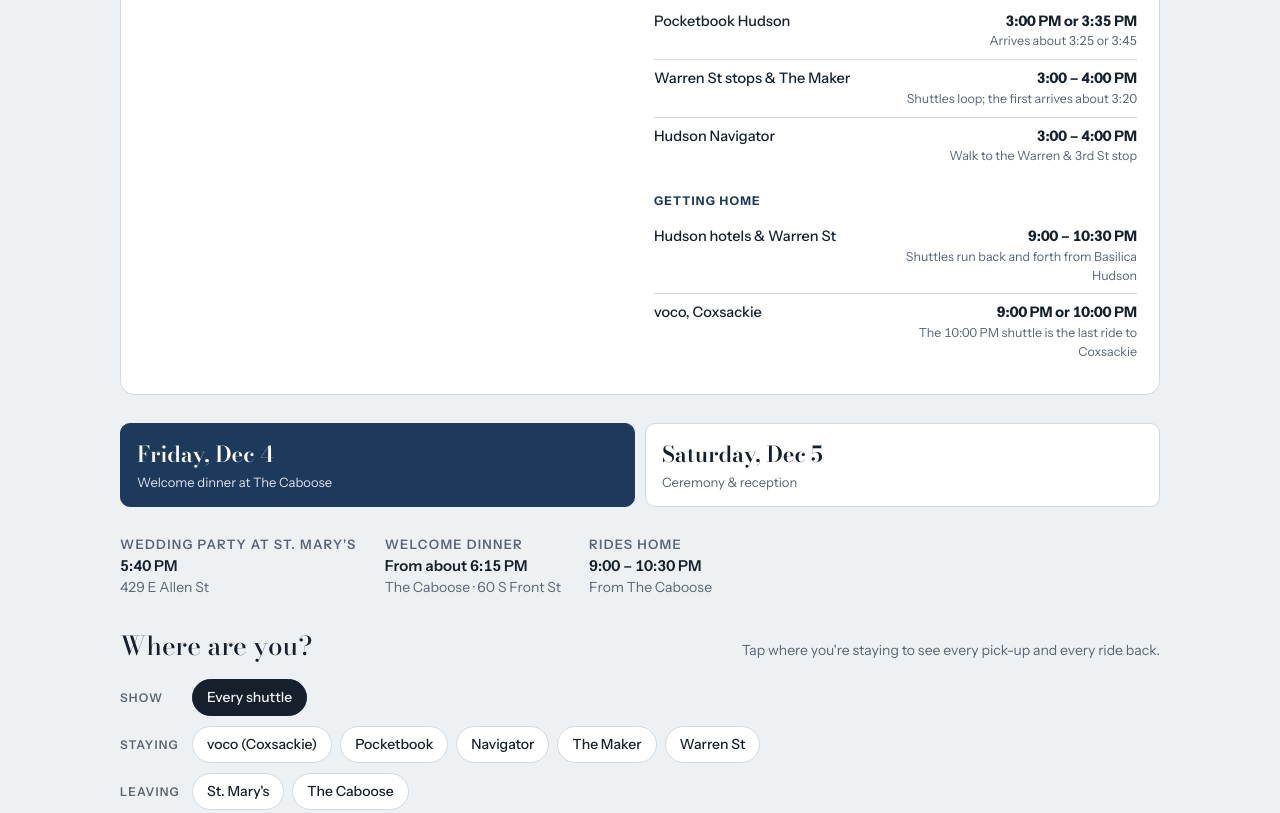
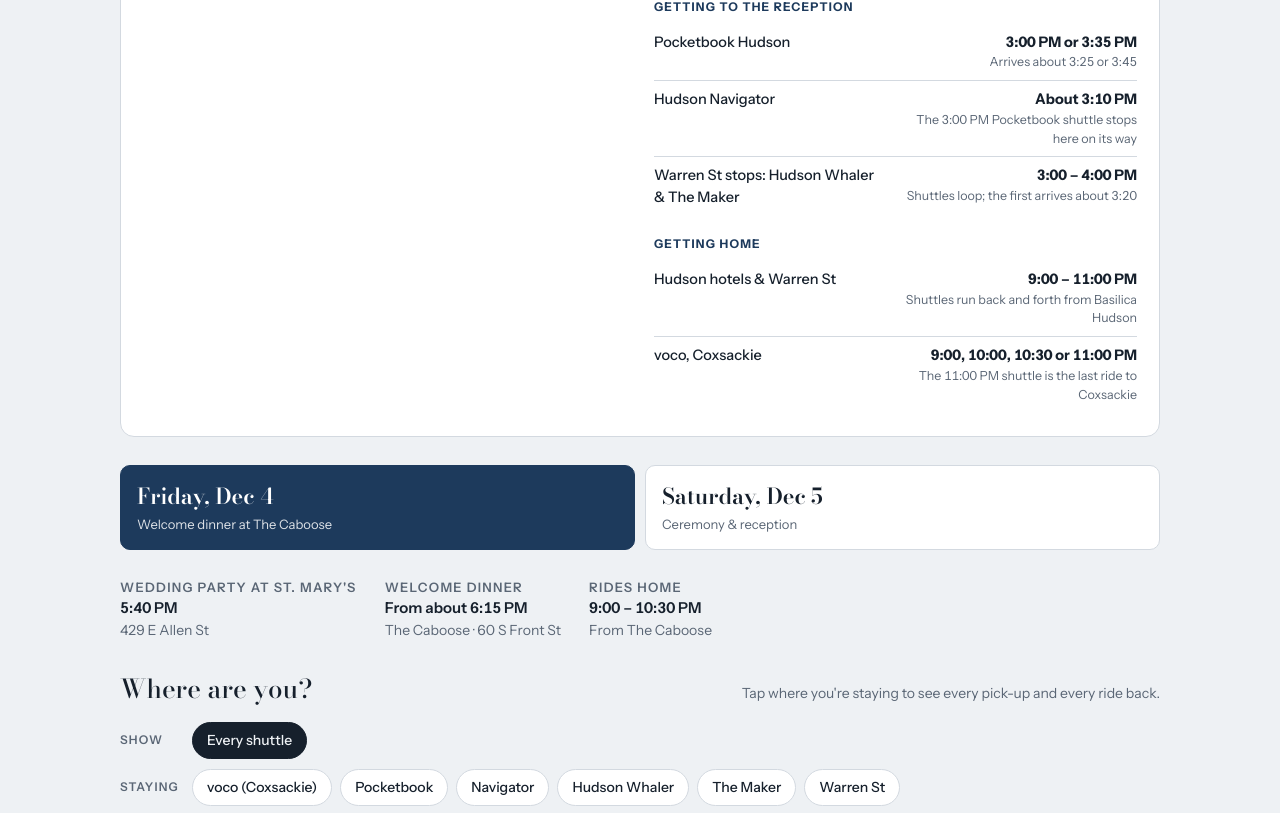
Before and after one commit to jgiancristofaro/wedding-shuttles, a plain HTML site: page index.html in a window 1280 px wide. Shown: the part 991-1804 px from the top of the page. Drawn offline with nearby package versions, Linux system fonts and the light colour scheme.

Commit message:
Update Saturday routes, Warren St stops and after-party timing
- Swap the Saturday routes of Shuttles 1 and 3; the 3:00 PM Pocketbook
  run now stops at Hudson Navigator, the 3:35 PM run goes direct.
- Replace the four Warren St corner stops with two stops, outside the
  Hudson Whaler and The Maker, and add the Whaler as a place.
- Hudson loops run until 11:00 PM; add 10:30 and 11:00 PM departures
  to voco.
- Move Pocketbook on the map to Washington St off North 6th St.
- Update the guest FAQ and its markdown copy to match.

Co-Authored-By: Claude Opus 5.5 <noreply@anthropic.com>
Claude-Session: https://claude.ai/code/session_01DzENUefjzS4BnyDqJhGfTv

```diff
--- a/index.html
+++ b/index.html
@@ -362,7 +362,7 @@ footer { color: var(--muted); font-size: 13px; border-top: 1px solid var(--line)
   <section class="faq" aria-labelledby="h-faq">
     <h2 id="h-faq">How do the shuttles work?</h2>
     <p class="faq-intro">Free shuttles run between the hotels and every event on Friday and Saturday, so nobody needs to drive. Find where you're staying below and be at the pick-up spot about 5 minutes early.</p>
-    <p class="faq-callout"><b>Staying on or near Warren Street?</b> This includes The Maker Hotel, Airbnbs and other places in town. Shuttles stop at the corners of Warren St and 7th, 5th, 3rd and 1st Streets, in that order. The Maker is at the 3rd St stop.</p>
+    <p class="faq-callout"><b>Staying on or near Warren Street?</b> This includes The Maker, the Hudson Whaler, Airbnbs and other places in town. Shuttles stop on Warren St right outside the Hudson Whaler (542 Warren St) and The Maker (302 Warren St). If you're staying elsewhere in town, walk to whichever is closer.</p>
 
     <div class="faq-days">
       <article class="faq-day">
@@ -374,7 +374,7 @@ footer { color: var(--muted); font-size: 13px; border-top: 1px solid var(--line)
         <ul class="faq-list">
           <li><span>voco James Newbury Hotel, Coxsackie</span><b>Board 5:30 PM<small>Departs 5:45, arrives about 6:15</small></b></li>
           <li><span>Pocketbook Hudson</span><b>6:00 PM</b></li>
-          <li><span>Warren St stops &amp; The Maker</span><b>6:10 PM<small>Second pick-up at 6:35 PM</small></b></li>
+          <li><span>Warren St stops: Hudson Whaler &amp; The Maker</span><b>6:10 PM<small>Second pick-up at 6:35 PM</small></b></li>
           <li><span>Hudson Navigator</span><b>6:20 PM</b></li>
         </ul>
         <h4>Getting home</h4>
@@ -395,7 +395,7 @@ footer { color: var(--muted); font-size: 13px; border-top: 1px solid var(--line)
           <li><span>voco James Newbury Hotel, Coxsackie</span><b>Board 11:20 AM<small>Departs 11:30, arrives about 12:00</small></b></li>
           <li><span>Pocketbook Hudson</span><b>11:40 AM or 12:10 PM</b></li>
           <li><span>Hudson Navigator</span><b>11:55 AM</b></li>
-          <li><span>Warren St stops &amp; The Maker</span><b>From 11:40 AM<small>Shuttles loop until the ceremony. Board by 12:15 PM.</small></b></li>
+          <li><span>Warren St stops: Hudson Whaler &amp; The Maker</span><b>From 11:40 AM<small>Shuttles loop until the ceremony. Board by 12:15 PM.</small></b></li>
         </ul>
         <h4>After the ceremony</h4>
         <ul class="faq-list">
@@ -405,13 +405,13 @@ footer { color: var(--muted); font-size: 13px; border-top: 1px solid var(--line)
         <h4>Getting to the reception</h4>
         <ul class="faq-list">
           <li><span>Pocketbook Hudson</span><b>3:00 PM or 3:35 PM<small>Arrives about 3:25 or 3:45</small></b></li>
-          <li><span>Warren St stops &amp; The Maker</span><b>3:00 – 4:00 PM<small>Shuttles loop; the first arrives about 3:20</small></b></li>
-          <li><span>Hudson Navigator</span><b>3:00 – 4:00 PM<small>Walk to the Warren &amp; 3rd St stop</small></b></li>
+          <li><span>Hudson Navigator</span><b>About 3:10 PM<small>The 3:00 PM Pocketbook shuttle stops here on its way</small></b></li>
+          <li><span>Warren St stops: Hudson Whaler &amp; The Maker</span><b>3:00 – 4:00 PM<small>Shuttles loop; the first arrives about 3:20</small></b></li>
         </ul>
         <h4>Getting home</h4>
         <ul class="faq-list">
-          <li><span>Hudson hotels &amp; Warren St</span><b>9:00 – 10:30 PM<small>Shuttles run back and forth from Basilica Hudson</small></b></li>
-          <li><span>voco, Coxsackie</span><b>9:00 PM or 10:00 PM<small>The 10:00 PM shuttle is the last ride to Coxsackie</small></b></li>
+          <li><span>Hudson hotels &amp; Warren St</span><b>9:00 – 11:00 PM<small>Shuttles run back and forth from Basilica Hudson</small></b></li>
+          <li><span>voco, Coxsackie</span><b>9:00, 10:00, 10:30 or 11:00 PM<small>The 11:00 PM shuttle is the last ride to Coxsackie</small></b></li>
         </ul>
       </article>
     </div>
@@ -520,7 +520,7 @@ footer { color: var(--muted); font-size: 13px; border-top: 1px solid var(--line)
 
   <footer>
     <span>Shuttles operated by Coxsackie Transport. Schedule version of October 20, 2026.</span>
-    <span>Warren St stops are at the corners of 7th, 5th, 3rd and 1st Streets, in that order. The Maker Hotel is steps from the 3rd St stop.</span>
+    <span>Warren St stops are outside the Hudson Whaler (542 Warren St) and The Maker (302 Warren St).</span>
   </footer>
 </div>
 
@@ -530,15 +530,16 @@ footer { color: var(--muted); font-size: 13px; border-top: 1px solid var(--line)
     voco:       { name: "voco James Newbury Hotel", short: "voco (Coxsackie)", addr: "60 S River St, Coxsackie", kind: "stay", note: "About 30 minutes from Hudson." },
     pocketbook: { name: "Pocketbook Hudson", short: "Pocketbook", addr: "549 Washington St, Hudson", kind: "stay" },
     navigator:  { name: "Hudson Navigator", short: "Navigator", addr: "251 Allen St, Hudson", kind: "stay" },
-    maker:      { name: "The Maker Hotel", short: "The Maker", addr: "302 Warren St, Hudson", kind: "stay", near: "warren", nearNote: "Guests use the Warren St & 3rd stop, steps away." },
-    warren:     { name: "Warren St corners", short: "Warren St", addr: "Warren St at 7th, 5th, 3rd & 1st St, Hudson", kind: "stay", note: "For Airbnbs and other stays in town. The shuttle stops at each corner in order: 7th, 5th, 3rd, then 1st." },
+    maker:      { name: "The Maker Hotel", short: "The Maker", addr: "302 Warren St, Hudson", kind: "stay", near: "warren", nearNote: "The Warren St shuttle stops right outside." },
+    whaler:     { name: "Hudson Whaler", short: "Hudson Whaler", addr: "542 Warren St, Hudson", kind: "stay", near: "warren", nearNote: "The Warren St shuttle stops right outside." },
+    warren:     { name: "Warren St stops", short: "Warren St", addr: "Outside the Hudson Whaler (542 Warren St) and The Maker (302 Warren St)", kind: "stay", note: "For Airbnbs and other stays in town. Walk to whichever stop is closer." },
     stmarys:    { name: "St. Mary's Church", short: "St. Mary's", addr: "429 E Allen St, Hudson", kind: "venue" },
     caboose:    { name: "The Caboose", short: "The Caboose", addr: "60 S Front St, Hudson", kind: "venue" },
     basilica:   { name: "Basilica Hudson", short: "Basilica", addr: "110 S Front St, Hudson", kind: "venue", note: "Shuttles drop off on the north side of the building." },
     hudson:     { name: "Hudson accommodations", short: "Hudson stays" },
     tbd:        { name: "Location TBD", short: "TBD" }
   };
-  var HUDSON_STAYS = ["pocketbook", "navigator", "maker", "warren"];
+  var HUDSON_STAYS = ["pocketbook", "navigator", "maker", "whaler", "warren"];
 
   var VEH = {
     s1:  { label: "Shuttle 1", mark: "1", seats: 24, type: "24-passenger coach", color: "var(--s1)" },
@@ -579,11 +580,11 @@ footer { color: var(--muted); font-size: 13px; border-top: 1px solid var(--line)
     },
     saturday: {
       label: "Saturday, December 5",
-      range: [11 * 60, 23 * 60],
+      range: [11 * 60, 24 * 60],
       events: [
         { title: "Ceremony", when: "12:30 PM", where: "St. Mary's Church · 429 E Allen St" },
         { title: "To the reception", when: "2:00 – 4:00 PM", where: "Basilica Hudson · 110 S Front St" },
-        { title: "Rides home", when: "9:00 – 10:30 PM", where: "From Basilica Hudson" }
+        { title: "Rides home", when: "9:00 – 11:00 PM", where: "From Basilica Hudson" }
       ],
       marker: { at: "12:30", label: "Ceremony" },
       vehicles: ["car", "s1", "s2", "s3"],
@@ -595,15 +596,12 @@ footer { color: var(--muted); font-size: 13px; border-top: 1px solid var(--line)
         { v: "car", kind: "hold", start: "14:45", end: "15:00", at: "maker", note: "Photos" },
         { v: "car", kind: "ride", who: "Bride & groom", from: [["maker", "15:00"]], to: [["basilica"]], end: "15:15" },
 
-        { v: "s1", kind: "ride", from: [["voco", "11:20", "11:30"]], to: [["stmarys", "12:00"]], note: "Boards at 11:20, departs 11:30 AM." },
-        { v: "s1", kind: "ride", from: [["pocketbook", "12:10"]], to: [["stmarys", "12:20"]] },
-        { v: "s1", kind: "hold", start: "12:20", end: "14:00", at: "stmarys", note: "Waits through the ceremony" },
-        { v: "s1", kind: "ride", from: [["stmarys", "14:00"]], to: [["basilica", "14:15"]], note: "Drops on the north side. Guests wait at the Basilica for cocktail hour." },
-        { v: "s1", kind: "ride", from: [["pocketbook", "15:00"]], to: [["basilica", "15:25"]] },
-        { v: "s1", kind: "ride", from: [["pocketbook", "15:35"]], to: [["basilica", "15:45"]] },
-        { v: "s1", kind: "hold", start: "15:45", end: "21:00", note: "Off until the evening" },
-        { v: "s1", kind: "ride", from: [["basilica", "21:00"]], to: [["voco", "21:30"]], note: "First ride back to Coxsackie." },
-        { v: "s1", kind: "ride", from: [["basilica", "22:00"]], to: [["voco", "22:30"]], note: "Last ride back to Coxsackie." },
+        { v: "s1", kind: "loop", from: [["warren", "11:40"]], to: [["stmarys"]], end: "12:30", note: "Loops until the ceremony begins at 12:30 PM." },
+        { v: "s1", kind: "hold", start: "12:30", end: "14:00", at: "stmarys", note: "Waits through the ceremony" },
+        { v: "s1", kind: "loop", from: [["stmarys", "14:00"]], to: [["warren"]], end: "15:00", note: "2–3 runs back to the Warren St stops." },
+        { v: "s1", kind: "loop", from: [["warren", "15:00"]], to: [["basilica", "15:20"]], end: "16:00", note: "First drop-off 3:20 PM, then loops until 4:00 PM." },
+        { v: "s1", kind: "hold", start: "16:00", end: "21:00", note: "Off until the evening" },
+        { v: "s1", kind: "loop", from: [["basilica", "21:00"]], to: [["hudson"]], end: "23:00", note: "Runs back and forth to Hudson stays until 11:00 PM." },
 
         { v: "s2", kind: "ride", from: [["pocketbook", "11:40", "11:45"], ["navigator", "11:55"]], to: [["stmarys", "12:05"]], note: "Departs the Pocketbook at 11:45 AM." },
         { v: "s2", kind: "ride", from: [["warren", "12:15"]], to: [["stmarys", "12:25"]] },
@@ -612,14 +610,19 @@ footer { color: var(--muted); font-size: 13px; border-top: 1px solid var(--line)
         { v: "s2", kind: "ride", from: [["stmarys", "14:20"]], to: [["hudson"]], end: "14:40", note: "Second run back to Hudson stays." },
         { v: "s2", kind: "loop", from: [["warren", "15:00"]], to: [["basilica", "15:20"]], end: "16:00", note: "First drop-off 3:20 PM, then loops until 4:00 PM." },
         { v: "s2", kind: "hold", start: "16:00", end: "21:00", note: "Off until the evening" },
-        { v: "s2", kind: "loop", from: [["basilica", "21:00"]], to: [["hudson"]], end: "22:30", note: "Runs back and forth to Hudson stays until 10:30 PM." },
-
-        { v: "s3", kind: "loop", from: [["warren", "11:40"]], to: [["stmarys"]], end: "12:30", note: "Loops until the ceremony begins at 12:30 PM." },
-        { v: "s3", kind: "hold", start: "12:30", end: "14:00", at: "stmarys", note: "Waits through the ceremony" },
-        { v: "s3", kind: "loop", from: [["stmarys", "14:00"]], to: [["warren"]], end: "15:00", note: "2–3 runs back to the Warren St corners." },
-        { v: "s3", kind: "loop", from: [["warren", "15:00"]], to: [["basilica", "15:20"]], end: "16:00", note: "First drop-off 3:20 PM, then loops until 4:00 PM." },
-        { v: "s3", kind: "hold", start: "16:00", end: "21:00", note: "Off until the evening" },
-        { v: "s3", kind: "loop", from: [["basilica", "21:00"]], to: [["hudson"]], end: "22:30", note: "Runs back and forth to Hudson stays until 10:30 PM." }
+        { v: "s2", kind: "loop", from: [["basilica", "21:00"]], to: [["hudson"]], end: "23:00", note: "Runs back and forth to Hudson stays until 11:00 PM." },
+
+        { v: "s3", kind: "ride", from: [["voco", "11:20", "11:30"]], to: [["stmarys", "12:00"]], note: "Boards at 11:20, departs 11:30 AM." },
+        { v: "s3", kind: "ride", from: [["pocketbook", "12:10"]], to: [["stmarys", "12:20"]] },
+        { v: "s3", kind: "hold", start: "12:20", end: "14:00", at: "stmarys", note: "Waits through the ceremony" },
+        { v: "s3", kind: "ride", from: [["stmarys", "14:00"]], to: [["basilica", "14:15"]], note: "Drops on the north side. Guests wait at the Basilica for cocktail hour." },
+        { v: "s3", kind: "ride", from: [["pocketbook", "15:00"], ["navigator", "15:10"]], to: [["basilica", "15:25"]], note: "Stops at Hudson Navigator on the way." },
+        { v: "s3", kind: "ride", from: [["pocketbook", "15:35"]], to: [["basilica", "15:45"]], note: "Goes straight to the Basilica (no Navigator stop)." },
+        { v: "s3", kind: "hold", start: "15:45", end: "21:00", note: "Off until the evening" },
+        { v: "s3", kind: "ride", from: [["basilica", "21:00"]], to: [["voco", "21:30"]], note: "First ride back to Coxsackie." },
+        { v: "s3", kind: "ride", from: [["basilica", "22:00"]], to: [["voco", "22:30"]] },
+        { v: "s3", kind: "ride", from: [["basilica", "22:30"]], to: [["voco", "23:00"]] },
+        { v: "s3", kind: "ride", from: [["basilica", "23:00"]], to: [["voco", "23:30"]], note: "Last ride back to Coxsackie." }
       ]
     }
   };
@@ -628,7 +631,7 @@ footer { color: var(--muted); font-size: 13px; border-top: 1px solid var(--line)
 
   function mins(s) { var p = s.split(":"); return +p[0] * 60 + +p[1]; }
   function fmt(m, ampm) {
-    var h = Math.floor(m / 60), mm = m % 60, ap = h >= 12 ? "PM" : "AM", h12 = h % 12 || 12;
+    var h = Math.floor(m / 60) % 24, mm = m % 60, ap = h >= 12 ? "PM" : "AM", h12 = h % 12 || 12;
     return h12 + ":" + (mm < 10 ? "0" : "") + mm + (ampm === false ? "" : " " + ap);
   }
   function esc(s) { return String(s).replace(/[&<>"]/g, function (c) { return { "&": "&amp;", "<": "&lt;", ">": "&gt;", '"': "&quot;" }[c]; }); }
@@ -668,7 +671,7 @@ footer { color: var(--muted); font-size: 13px; border-top: 1px solid var(--line)
       if (l.kind === "hold") return;
       l.from.concat(l.to).forEach(function (x) { used[x[0]] = 1; });
     });
-    if (used.warren || used.hudson) used.maker = 1;
+    if (used.warren || used.hudson) { used.maker = 1; used.whaler = 1; }
     if (used.hudson) HUDSON_STAYS.forEach(function (p) { used[p] = 1; });
     delete used.hudson; delete used.tbd;
     return used;
@@ -689,7 +692,7 @@ footer { color: var(--muted); font-size: 13px; border-top: 1px solid var(--line)
     function chip(id, label) {
       return '<button class="chip" data-place="' + id + '" aria-pressed="' + (state.place === id) + '">' + esc(label) + "</button>";
     }
-    var stays = ["voco", "pocketbook", "navigator", "maker", "warren"].filter(function (p) { return used[p]; });
+    var stays = ["voco", "pocketbook", "navigator", "whaler", "maker", "warren"].filter(function (p) { return used[p]; });
     var venues = ["stmarys", "caboose", "basilica"].filter(function (p) { return used[p]; });
     document.getElementById("picker").innerHTML =
       '<div class="chips"><span class="lbl">Show</span>' + chip("all", "Every shuttle") + "</div>" +
@@ -753,7 +756,7 @@ footer { color: var(--muted); font-size: 13px; border-top: 1px solid var(--line)
       html += pick.length ? pick.map(function (l) {
         var own = l.from.some(function (x) { return x[0] === p; });
         var t = pickupTime(l, own ? p : alias);
-        var extra = !own && alias ? "Board at the Warren St & 3rd corner." : (l.from.length > 1 ? "Picks up here at " + fmt(t) + "." : "");
+        var extra = !own && alias ? "The Warren St shuttle stops right outside." : (l.from.length > 1 ? "Picks up here at " + fmt(t) + "." : "");
         return row(l, { focus: own ? p : alias, extra: extra });
       }).join("") : '<div class="empty">No shuttles pick up here on this day.</div>';
       html += '<div class="group-title">' + (isVenue ? "Shuttles arriving here" : "Rides back here") + "</div>";
@@ -895,23 +898,24 @@ footer { color: var(--muted); font-size: 13px; border-top: 1px solid var(--line)
 
   // ---- Map geometry (schematic; Hudson's grid straightened, Coxsackie drive compressed) ----
   var COLS = { F: 300, 1: 360, 2: 420, 3: 480, 4: 540, 5: 600, 6: 660, 7: 720 };
-  var ROWS = { C: 240, W: 300, U: 360, A: 420, Wa: 480 };
+  var ROWS = { N: 180, C: 240, W: 300, U: 360, A: 420, Wa: 480 };
   var N = {};
   Object.keys(COLS).forEach(function (c) { Object.keys(ROWS).forEach(function (r) { N[c + r] = [COLS[c], ROWS[r]]; }); });
   Object.assign(N, {
     caboose: [300, 330], basilica: [300, 392], maker: [497, 300], navigator: [450, 420],
-    stmarys: [570, 420], pocketbook: [630, 480],
+    stmarys: [570, 420], pocketbook: [640, 180], whaler: [632, 300],
     depot: [58, 60], voco: [110, 98], c1: [134, 150], c2: [144, 300], c3: [124, 450], wb: [142, 592], eb: [292, 604], e1: [334, 545]
   });
   var STREETS = [
     ["FW", "caboose", "FU", "basilica", "FA"],
-    ["FW", "1W", "2W", "3W", "maker", "4W", "5W", "6W", "7W"],
+    ["FW", "1W", "2W", "3W", "maker", "4W", "5W", "whaler", "6W", "7W"],
     ["1C", "2C", "3C", "4C", "5C", "6C", "7C"],
     ["FU", "1U", "2U", "3U", "4U", "5U", "6U", "7U"],
     ["FA", "1A", "2A", "navigator", "3A", "4A", "stmarys", "5A", "6A", "7A"],
-    ["1Wa", "2Wa", "3Wa", "4Wa", "5Wa", "pocketbook", "6Wa", "7Wa"]
+    ["1Wa", "2Wa", "3Wa", "4Wa", "5Wa", "6Wa", "7Wa"],
+    ["4N", "5N", "pocketbook", "6N", "7N"]
   ];
-  [1, 2, 3, 4, 5, 6, 7].forEach(function (c) { STREETS.push([c + "C", c + "W", c + "U", c + "A", c + "Wa"]); });
+  [1, 2, 3, 4, 5, 6, 7].forEach(function (c) { STREETS.push((c >= 4 ? [c + "N"] : []).concat([c + "C", c + "W", c + "U", c + "A", c + "Wa"])); });
   var HIGHWAY = [["depot", "voco", 2], ["voco", "c1", 3], ["c1", "c2", 6], ["c2", "c3", 5], ["c3", "wb", 5], ["wb", "eb", 2], ["eb", "e1", 2], ["e1", "1Wa", 2]];
 
   var ADJ = {};
@@ -960,11 +964,11 @@ footer { color: var(--muted); font-size: 13px; border-top: 1px solid var(--line)
     return r.pts[r.pts.length - 1].slice();
   }
 
-  var NODE_NAMES = { "7W": "Warren & 7th", "5W": "Warren & 5th", "3W": "Warren & 3rd", "1W": "Warren & 1st", "6W": "the groom's pick-up (TBD)", depot: "the depot" };
+  var NODE_NAMES = { "6W": "the groom's pick-up (TBD)", depot: "the depot" };
   function nodeName(n) { return NODE_NAMES[n] || (PLACES[n] ? PLACES[n].name : n); }
   function expand(p) {
-    if (p === "warren") return ["7W", "5W", "3W", "1W"];
-    if (p === "hudson") return ["navigator", "3W", "5W", "pocketbook"];
+    if (p === "warren") return ["whaler", "maker"];
+    if (p === "hudson") return ["navigator", "maker", "whaler", "pocketbook"];
     if (p === "tbd") return ["6W"];
     return [p];
   }
@@ -974,9 +978,9 @@ footer { color: var(--muted); font-size: 13px; border-top: 1px solid var(--line)
     friday: { s1: [["17:15", "22:45"]], s2: [["16:30", "22:30"]], s3: [["17:30", "23:30"]] },
     saturday: {
       car: [["11:30", "16:00"]],
-      s1: [["11:00", "16:15"], ["20:30", "22:45"]],
-      s2: [["11:00", "16:30"], ["20:30", "23:30"]],
-      s3: [["11:00", "16:30"], ["20:30", "23:30"]]
+      s1: [["11:00", "16:30"], ["20:30", "23:59"]],
+      s2: [["11:00", "16:30"], ["20:30", "23:59"]],
+      s3: [["11:00", "16:30"], ["20:30", "23:59"]]
     }
   };
   var CAPTIONS = {
@@ -985,7 +989,7 @@ footer { color: var(--muted); font-size: 13px; border-top: 1px solid var(--line)
       ["21:00", "Rides home from The Caboose"], ["22:30", "Last rides home; shuttles head back to the depot"]],
     saturday: [["0:00", "Shuttles are at the depot in Coxsackie"], ["11:00", "Shuttles leave the depot"], ["11:20", "Guests head to St. Mary's"], ["12:30", "Ceremony at St. Mary's"],
       ["14:00", "Guests head to the Basilica or back to their hotels"], ["15:00", "Final runs to the Basilica"], ["16:00", "Reception. Shuttles off until evening"],
-      ["20:30", "Shuttles head back to Hudson"], ["21:00", "Rides home from the Basilica"], ["22:30", "Last rides home"]]
+      ["20:30", "Shuttles head back to Hudson"], ["21:00", "Rides home from the Basilica"], ["23:00", "Last rides home"]]
   };
   var MARKS = {
     friday: [["17:10", "Wedding party"], ["18:30", "Dinner"], ["21:00", "Rides home"]],
@@ -1160,7 +1164,7 @@ footer { color: var(--muted); font-size: 13px; border-top: 1px solid var(--line)
       el("rect", { class: "block", x: x0 + 8, y: y0 + 8, width: x1 - x0 - 16, height: y1 - y0 - 16, rx: 3 }, blocks);
     }
   }
-  [[728, 248, 46, 44], [728, 308, 46, 44], [728, 368, 46, 44], [728, 428, 46, 44]].forEach(function (b, i) {
+  [[488, 188, 44, 44], [548, 188, 44, 44], [608, 188, 44, 44], [668, 188, 44, 44], [728, 188, 46, 44], [728, 248, 46, 44], [728, 308, 46, 44], [728, 368, 46, 44], [728, 428, 46, 44]].forEach(function (b, i) {
     el("rect", { class: i === 1 ? "park" : "block", x: b[0], y: b[1], width: b[2], height: b[3], rx: 3 }, blocks);
   });
   // Coxsackie blocks
@@ -1183,7 +1187,7 @@ footer { color: var(--muted); font-size: 13px; border-top: 1px solid var(--line)
   });
 
   var labels = el("g", {}, world);
-  [["Warren St", 690, 294], ["Union St", 690, 354], ["Allen St", 390, 414], ["Columbia St", 690, 234], ["Washington St", 420, 474]].forEach(function (l) {
+  [["Warren St", 690, 294], ["Union St", 690, 354], ["Allen St", 390, 414], ["Columbia St", 690, 234], ["Washington St", 700, 174]].forEach(function (l) {
     el("text", { class: "lbl-street", x: l[1], y: l[2], "text-anchor": "middle" }, labels, l[0]);
   });
   ["1st", "2nd", "3rd", "4th", "5th", "6th", "7th"].forEach(function (s, i) {
@@ -1191,7 +1195,7 @@ footer { color: var(--muted); font-size: 13px; border-top: 1px solid var(--line)
   });
   el("text", { class: "lbl-street", x: 0, y: 0, transform: "translate(292,370) rotate(-90)", "text-anchor": "middle" }, labels, "Front St");
   el("text", { class: "lbl-water", x: 0, y: 0, transform: "translate(226,340) rotate(-86)", "text-anchor": "middle" }, labels, "HUDSON RIVER");
-  el("text", { class: "lbl-town", x: 520, y: 206, "text-anchor": "middle" }, labels, "HUDSON");
+  el("text", { class: "lbl-town", x: 400, y: 206, "text-anchor": "middle" }, labels, "HUDSON");
   el("text", { class: "lbl-town", x: 100, y: 34, "text-anchor": "middle" }, labels, "COXSACKIE");
   el("text", { class: "lbl-town", x: 70, y: 600, "text-anchor": "middle" }, labels, "CATSKILL");
   el("text", { class: "lbl-note", x: 220, y: 632, "text-anchor": "middle" }, labels, "Rip Van Winkle Bridge");
@@ -1204,8 +1208,8 @@ footer { color: var(--muted); font-size: 13px; border-top: 1px solid var(--line)
 
   var PIN_DEFS = [
     ["depot", "Depot", "stay", "above"], ["voco", "voco", "stay", "right"],
-    ["pocketbook", "Pocketbook", "stay", "below"], ["navigator", "Navigator", "stay", "below"], ["maker", "The Maker", "stay", "above"],
-    ["7W", "", "stop"], ["5W", "", "stop"], ["3W", "", "stop"], ["1W", "", "stop"],
+    ["pocketbook", "Pocketbook", "stay", "above"], ["navigator", "Navigator", "stay", "below"], ["maker", "The Maker", "stay", "above"],
+    ["whaler", "Hudson Whaler", "stay", "above"],
     ["stmarys", "St. Mary's", "venue", "below"], ["caboose", "The Caboose", "venue", "right"], ["basilica", "Basilica Hudson", "venue", "right"]
   ];
   var pins = {};
@@ -1312,7 +1316,7 @@ footer { color: var(--muted); font-size: 13px; border-top: 1px solid var(--line)
     return c;
   }
 
-  var BOX = { hudson: [262, 180, 506, 340], all: [-10, -70, 810, 720] };
+  var BOX = { hudson: [262, 112, 506, 408], all: [-10, -70, 810, 720] };
   function fit(b) {
     var W = box.clientWidth || 800, H = box.clientHeight || 500, A = W / H;
     var x = b[0], y = b[1], w = b[2], h = b[3], cx = x + w / 2, cy = y + h / 2;
```
Also changed, not shown: 1 other file.
